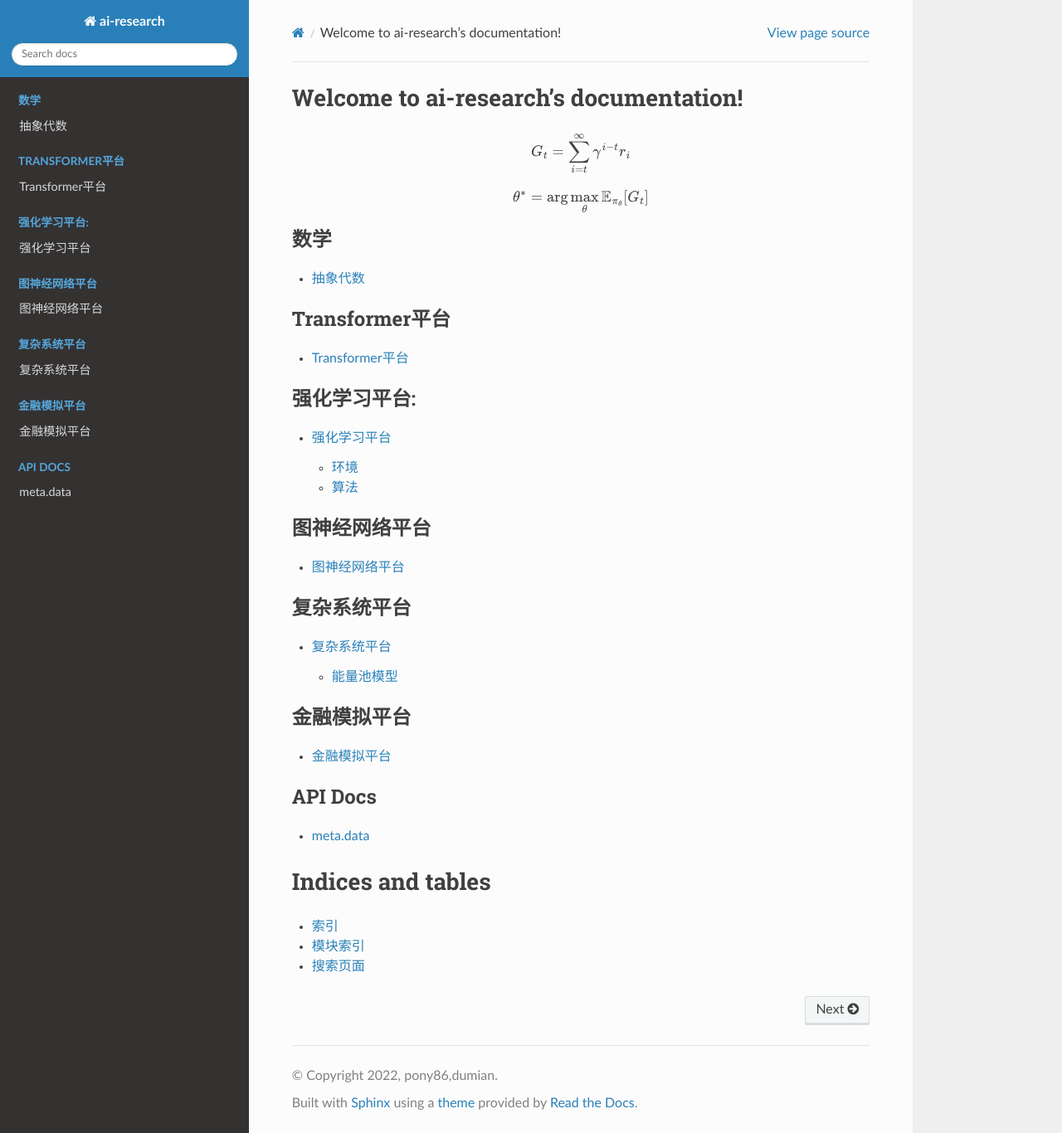
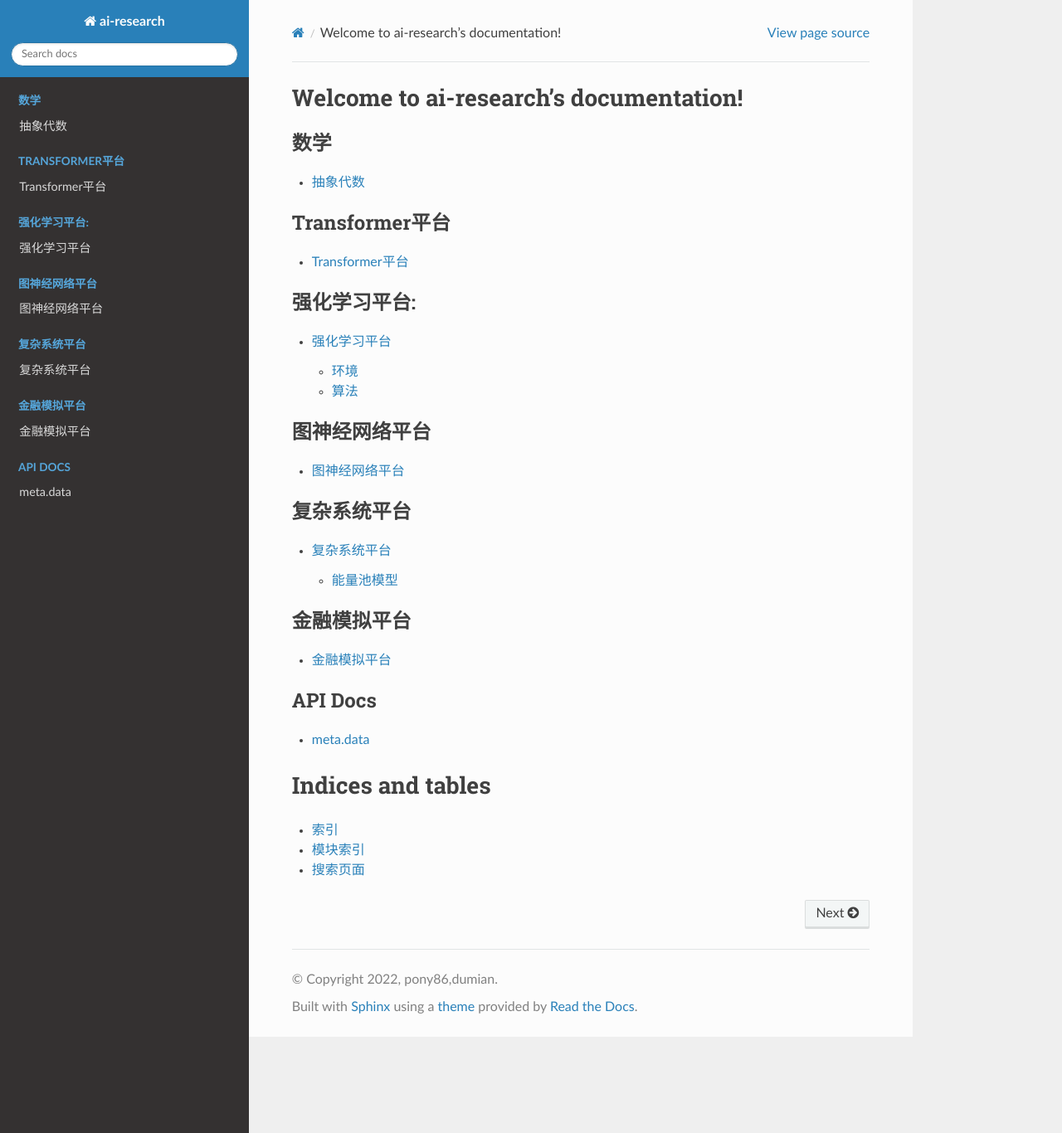
Before and after one commit to pony86/ai, a Sphinx documentation site: the page built from docs/source/index.rst, in a window 1280 px wide and 1366 px high. Shown: the whole window at 83% size. Built offline with Sphinx 7.4.7 and the Read the Docs theme 2.0.0, drawn with Linux system fonts in a browser that asks for light colours.

Commit message:
Update index.rst

```diff
--- a/docs/source/index.rst
+++ b/docs/source/index.rst
@@ -5,10 +5,6 @@
 
 Welcome to ai-research's documentation!
 =======================================
-
-.. math:: G_t=\sum_{i=t}^\infty \gamma^{i-t}r_i
-
-.. math:: \theta^*=\arg\max_\theta \mathbb{E}_{\pi_\theta}[G_t]
 
 .. toctree::
    :maxdepth: 2
```
